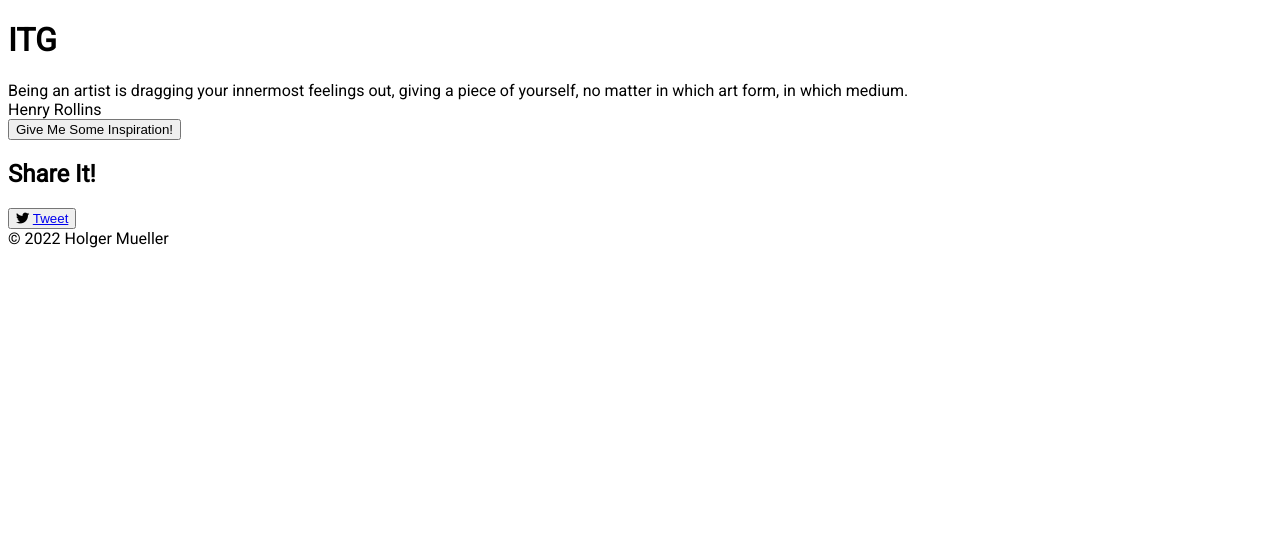
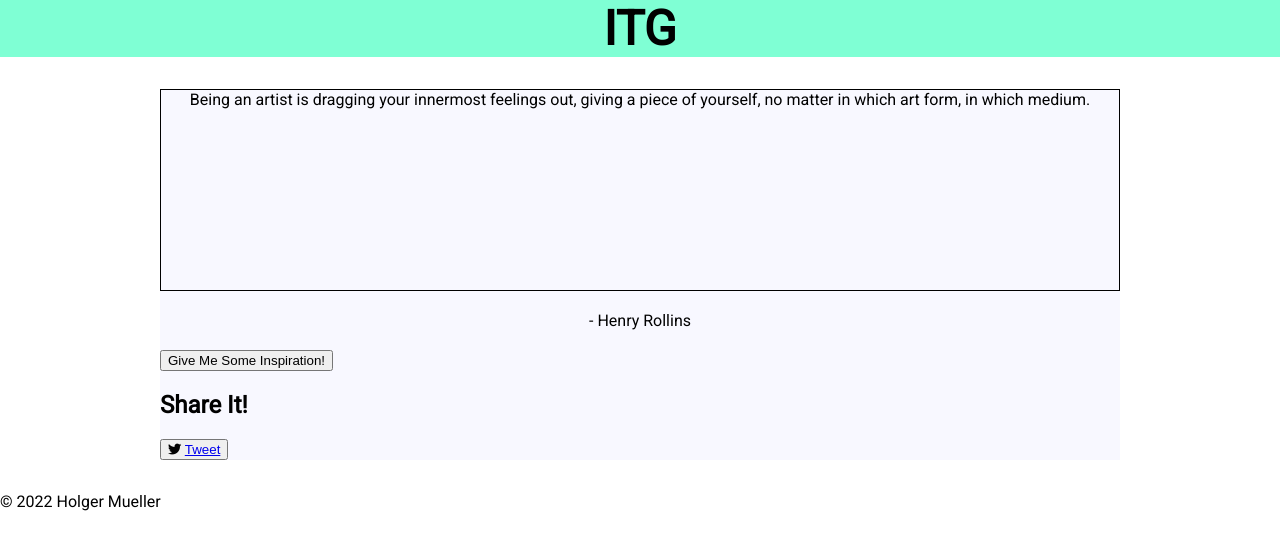
Before and after one commit to Holgermueller/ITG, a website: page index.html in a window 1280 px wide. Both pictures are taken after a click on the button "Give Me Some Inspiration!". Drawn offline with Linux system fonts and the light colour scheme.

Commit message:
set up postcss

```diff
--- a/css/main.css
+++ b/css/main.css
@@ -3,7 +3,40 @@
   --neutralcolor: hsl(0.67, 1, 0.99);
 }
 
-body {
+body,
+html {
   font-family: "Roboto", sans-serif;
   background-color: var(--neutralcolor);
+  margin: 0;
 }
+
+.header {
+  background-color: aquamarine;
+}
+
+h1 {
+  font-size: 3rem;
+  width: max-content;
+  margin: auto;
+}
+
+.main {
+  background-color: ghostwhite;
+  width: 75%;
+  margin: 2rem auto;
+}
+
+.thought-display {
+  min-height: 200px;
+  border: 1px solid black;
+}
+.thought-on-display {
+  margin: auto;
+  position: relative;
+  top: 50%;
+  text-align: center;
+}
+.speaker-display {
+  text-align: center;
+  padding: 20px;
+}
--- a/index.html
+++ b/index.html
@@ -23,7 +23,7 @@
       href="https://fonts.googleapis.com/css2?family=Roboto:wght@100;300;400&display=swap"
       rel="stylesheet"
     />
-    <link rel="stylesheet" href="./css/main.css" />
+    <link rel="stylesheet" href="public/main.css" />
   </head>
 
   <body>
@@ -33,8 +33,11 @@
       </header>
 
       <main class="main">
-        <section class="page-section">
-          <div id="thoughtDisplay" class="thought-display"></div>
+        <section class="thought-section">
+          <div class="thought-display">
+            <div id="thoughtDisplay" class="thought-on-display"></div>
+          </div>
+
           <div id="speakerDisplay" class="speaker-display"></div>
           <div class="get-thought-div">
             <button
--- a/js/index.js
+++ b/js/index.js
@@ -48,5 +48,5 @@ const getThought = () => {
   document.getElementById("thoughtDisplay").innerHTML =
     thoughtToDisplay.thought;
   document.getElementById("speakerDisplay").innerHTML =
-    thoughtToDisplay.speaker;
+    "- " + thoughtToDisplay.speaker;
 };
--- /dev/null
+++ b/postcss.config.js
@@ -0,0 +1,3 @@
+module.exports = {
+  plugins: [require("autoprefixer"), require("cssnano")],
+};
--- /dev/null
+++ b/public/main.css
@@ -0,0 +1 @@
+:root{--maincolor: ;--neutralcolor:hsl(0.67,1,0.99)}body,html{background-color:var(--neutralcolor);font-family:Roboto,sans-serif;margin:0}.header{background-color:#7fffd4}h1{font-size:3rem;margin:auto;width:-webkit-max-content;width:-moz-max-content;width:max-content}.main{background-color:#f8f8ff;margin:2rem auto;width:75%}.thought-display{border:1px solid #000;min-height:200px}.thought-on-display{margin:auto;position:relative;text-align:center;top:50%}.speaker-display{padding:20px;text-align:center}
```
Also changed, not shown: gulpfile.js (deleted, +0 -19 lines), package.json (+5 -10 lines).
